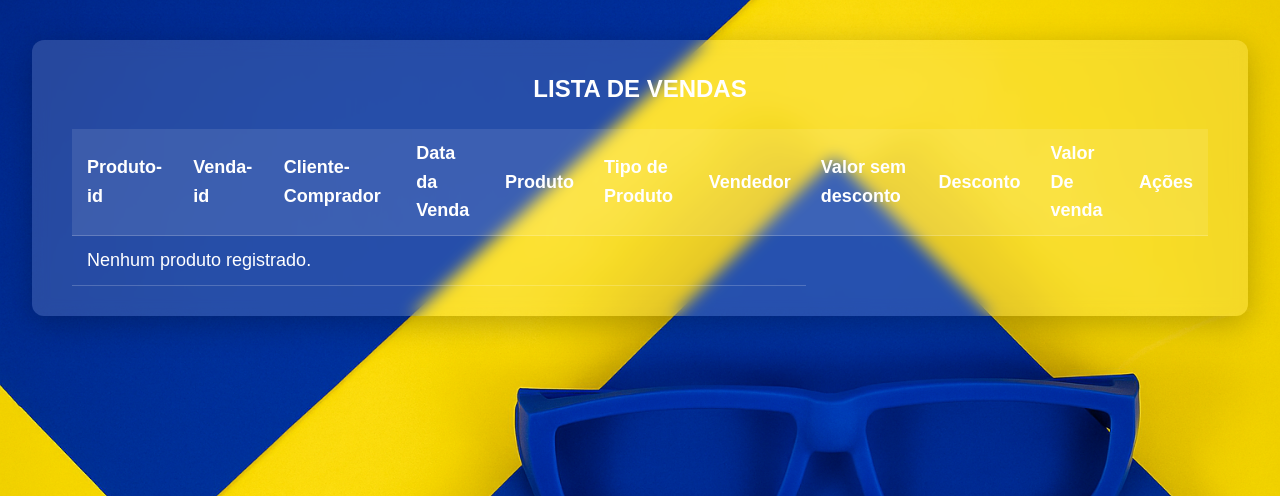
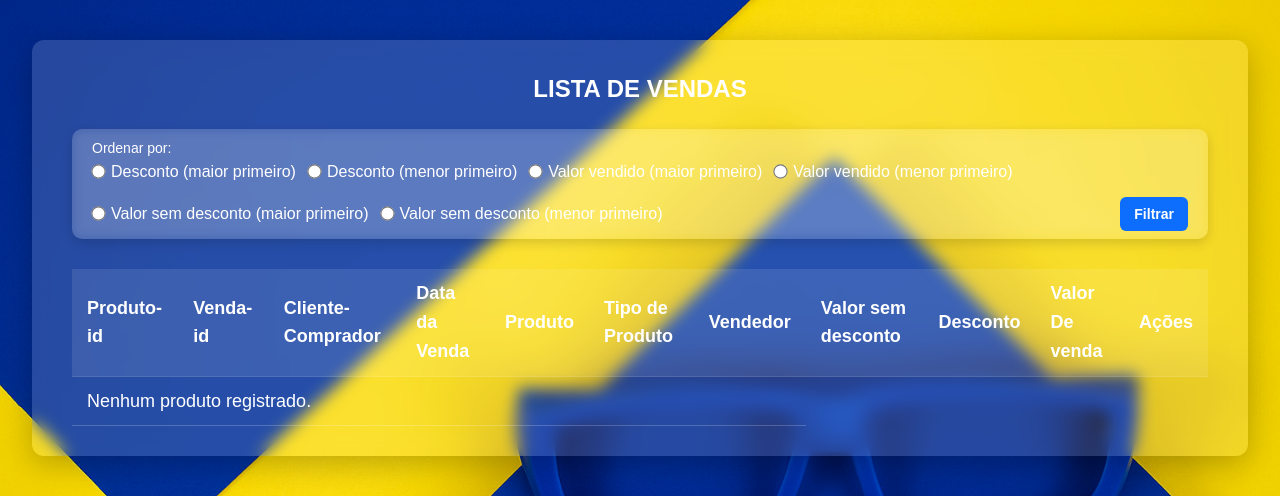
Before and after one commit to PJKTDELFOS/posvendapamela, a Django app: page /tabela_produtos_vendidos/ in a window 1280 px wide. Shown: the part 72-568 px from the top of the page. Run offline with Django 5.2, Linux system fonts and the light colour scheme; the visitor is signed in with stand-in values (Sample User, id 1); data that the repository does not hold is empty.

Commit message:
correçoes de vendas e  tabela produtos

```diff
--- a/posvendasapp/admin.py
+++ b/posvendasapp/admin.py
@@ -68,8 +68,8 @@ class EquipeAdmin(admin.ModelAdmin):
 # Admin de Clientes com Vendas Inline
 @admin.register(Clientes)
 class ClientesAdmin(admin.ModelAdmin):
-    list_display = ('id','Nome', 'contato', 'valor_total_venda_do_cliente_formatada')
-    search_fields = ('Nome', 'contato')
+    list_display = ('id','Nome', 'contato', 'valor_total_venda_do_cliente_formatada','cpf')
+    search_fields = ('Nome', 'contato','cpf')
     inlines = [VendasInline]
     readonly_fields = ('valor_total_venda_do_cliente_formatada',)
 
--- a/posvendasapp/templates/posvendasapp/tabela_clientes.html
+++ b/posvendasapp/templates/posvendasapp/tabela_clientes.html
@@ -39,6 +39,7 @@
       <tr>
         <th>Nome</th>
         <th>Contato</th>
+        <th>CPF</th>
         <th>Valor Total de Vendas</th>
         <th>Ações</th>
       </tr>
@@ -48,6 +49,7 @@
       <tr>
         <td>{{ cliente.Nome }}</td>
         <td>{{ cliente.contato }}</td>
+        <td>{{ cliente.cpf }}</td>
         <td>R$ {{ cliente.valor_total_venda_do_cliente|floatformat:2 }}</td>
         <td class="action-buttons">
           <a href="{% url 'posvendasapp:atualizar_cliente' cliente.pk %}" class="edit">Editar</a>
--- a/posvendasapp/templates/posvendasapp/tabela_produtos_vendidos.html
+++ b/posvendasapp/templates/posvendasapp/tabela_produtos_vendidos.html
@@ -4,7 +4,49 @@
     <div class="list-container">
         <h2>LISTA DE VENDAS</h2>
 
+        <form method="get" class="filtros-container">
+    <fieldset>
+        <legend>Ordenar por:</legend>
 
+        <label>
+            <input type="radio" name="sort" value="desconto"
+                   {% if request.GET.sort == 'desconto' %}checked{% endif %}>
+            Desconto (maior primeiro)
+        </label>
+
+        <label>
+            <input type="radio" name="sort" value="desconto_asc"
+                   {% if request.GET.sort == 'desconto_asc' %}checked{% endif %}>
+            Desconto (menor primeiro)
+        </label>
+
+        <label>
+            <input type="radio" name="sort" value="Valor_venda"
+                   {% if request.GET.sort == 'Valor_venda' %}checked{% endif %}>
+            Valor vendido (maior primeiro)
+        </label>
+
+        <label>
+            <input type="radio" name="sort" value="Valor_venda_asc"
+                   {% if request.GET.sort == 'Valor_venda_asc' %}checked{% endif %}>
+            Valor vendido (menor primeiro)
+        </label>
+
+        <label>
+            <input type="radio" name="sort" value="valor_produto_sem_desconto"
+                   {% if request.GET.sort == 'valor_produto_sem_desconto' %}checked{% endif %}>
+            Valor sem desconto (maior primeiro)
+        </label>
+
+        <label>
+            <input type="radio" name="sort" value="valor_produto_sem_desconto_asc"
+                   {% if request.GET.sort == 'valor_produto_sem_desconto_asc' %}checked{% endif %}>
+            Valor sem desconto (menor primeiro)
+        </label>
+
+        <button type="submit">Filtrar</button>
+    </fieldset>
+</form>
         <!-- Tabela de vendas -->
         <table class="list-table">
             <thead>
@@ -36,7 +78,7 @@
                         R$ {{ produto.valor_produto_sem_desconto|floatformat:2|default:"0.00" }}
                     </td>
                     <td data-label="Desconto">
-                         {{ produto.desconto }}%
+                        {{ produto.desconto }}
                     </td>
                     <td data-label="Valor Original">
                         R$ {{ produto.Valor_venda|floatformat:2|default:"0.00" }}
--- a/posvendasapp/views.py
+++ b/posvendasapp/views.py
@@ -1,3 +1,4 @@
+from django.views.generic import DetailView
 from posvendasapp.services.Services import Main_services
 from django.contrib.auth import  logout
 from django.contrib.auth.mixins import LoginRequiredMixin
@@ -15,9 +16,9 @@ from.vendasforms import *
 from posvendasapp.services.search_map import mapa_modelos
 from datetime import date,timedelta
 from django.core.paginator import Paginator
-from django.http import  HttpResponseBadRequest
-from django.db.models import Q,Sum, F, Value,Prefetch
-from django.db.models.functions import Coalesce
+from django.db.models import F, FloatField, ExpressionWrapper,Prefetch
+
+
 
 # Create your views here.
 
@@ -26,6 +27,7 @@ from django.db.models.functions import Coalesce
 # Create your views here.
 
 
+#views de suporte_______________________________________________________________________________________________________
 class Login(LoginView):
     template_name = 'posvendasapp/tela_login.html'
     success_url = reverse_lazy('posvendasapp:menuinicial')
@@ -33,7 +35,6 @@ class Login(LoginView):
 
     def get_success_url(self):
         return self.success_url
-
 class Logout(LoginRequiredMixin,View):
     def get(self,*args,**kwargs):
         logout(self.request)
@@ -41,8 +42,30 @@ class Logout(LoginRequiredMixin,View):
 @login_required
 def testelogin(request):
     return render(request, 'posvendasapp/tela_inicial_vazia.html')
+class Busca(LoginRequiredMixin,View):
+
+    def get(self, request):
+        termo=request.GET.get('q','').strip()
+        resultados={}
+
+        if termo:
+            for modelo_nome,info in mapa_modelos.items():
+                queryset=info['queryset']
+                campos=info['campos']
+                qs_resultados=Main_services.busca_centralizada(queryset,termo,campos)
+
+                if qs_resultados.exists():
+                    resultados[modelo_nome]=qs_resultados
 
 
+
+
+        return render(request, f'posvendasapp/busca_dinamica.html', {
+            'termo': termo,
+            'resultados': resultados,
+        })
+
+#views de equipe________________________________________________________________________________________________________
 class CadastrarEquipe(View):
     template_name = 'posvendasapp/cadastro_att_equipe.html'
     def get(self, request, *args, **kwargs):
@@ -67,8 +90,6 @@ class CadastrarEquipe(View):
                 'form_equipe': form_equipe,
                 'modo':'criação',
                 'errors':errors,})
-
-
 class Atualizar_membro_Equipe(LoginRequiredMixin,View):
     template_name = 'posvendasapp/cadastro_att_equipe.html'
     def get(self, request, pk):
@@ -103,9 +124,6 @@ class Atualizar_membro_Equipe(LoginRequiredMixin,View):
                 'modo':'edição',
                 'errors': e.message_dict if hasattr(e, 'message_dict') else e.messages
                 })
-
-
-
 class DeleteEquipe(LoginRequiredMixin,DeleteView):
     model = Equipe
     success_url = reverse_lazy('posvendasapp:tabela_equipe')
@@ -115,8 +133,30 @@ class DeleteEquipe(LoginRequiredMixin,DeleteView):
     def post(self, request, *args, **kwargs):
         messages.success(self.request, 'Membro da equipe deletado com sucesso com sucesso!')
         return super().post(request, *args, **kwargs)
+class Listar_Staff(ListView):
+    model = Equipe
+    template_name = 'posvendasapp/tabela_equipe.html'
+    context_object_name = 'equipe'
+    paginate_by = 10
+
+    def get_queryset(self):
+        queryset = Equipe.objects.order_by('Usuario')
+        cargo = self.request.GET.get('Cargo', 'None')
+        if cargo != 'None' and cargo:
+            queryset = queryset.filter(Cargo=cargo)
+        return queryset
+
+    def get_context_data(self, **kwargs):
+        context = super().get_context_data(**kwargs)
+        context['cargos'] = Equipe.objects.values_list('Cargo', flat=True).distinct()
+        return context
+
+class Membro_Equipe(DetailView,LoginRequiredMixin):
+    model = Equipe
+    template_name = 'posvendasapp/venda_ficha.html'
 
 
+#views de cliente_______________________________________________________________________________________________________
 class Cadastrar_Cliente(LoginRequiredMixin,View):
     template_name = 'posvendasapp/cadastro_att_cliente.html'
 
@@ -137,7 +177,6 @@ class Cadastrar_Cliente(LoginRequiredMixin,View):
                 'cliente_form': form_cliente,
                 'modo':'criação'
             })
-
 class Atualizar_Cliente(LoginRequiredMixin,View):
     template_name = 'posvendasapp/cadastro_att_cliente.html'
     def get(self, request, *args, **kwargs):
@@ -161,8 +200,6 @@ class Atualizar_Cliente(LoginRequiredMixin,View):
                 'modo':'edição'
 
             })
-
-
 class DeleteCliente(LoginRequiredMixin,DeleteView):
     model = Clientes
     success_url = reverse_lazy('posvendasapp:tabela_cliente')
@@ -172,8 +209,36 @@ class DeleteCliente(LoginRequiredMixin,DeleteView):
     def post(self, request, *args, **kwargs):
         messages.success(self.request, 'cliente deletado com sucesso com sucesso!')
         return super().post(request, *args, **kwargs)
+class Listar_Clientes(ListView):
+    model = Clientes
+    template_name = 'posvendasapp/tabela_clientes.html'
+    context_object_name = 'cliente'
+    paginate_by = 10
 
+    def get_queryset(self):
+        queryset = Clientes.objects.all()
+        sort_param = self.request.GET.get('sort', '')
 
+        # Aplica ordenação manual posterior com base no total
+        if sort_param in ['valor_total', 'valor_total_asc']:
+            queryset = list(queryset)
+            queryset.sort(
+                key=lambda cliente: cliente.valor_total_venda_do_cliente,
+                reverse=(sort_param == 'valor_total')
+            )
+        elif sort_param == 'nome':
+            queryset = queryset.order_by('Nome')
+        elif sort_param == 'nome_desc':
+            queryset = queryset.order_by('-Nome')
+        else:
+            queryset = queryset.order_by('-id')
+
+        return queryset
+
+    def get_context_data(self, **kwargs):
+        context = super().get_context_data(**kwargs)
+        return context
+#views de vendas_______________________________________________________________________________________________________
 class Cadastrar_Vendas(LoginRequiredMixin, View):
     template_name = 'posvendasapp/cadastro_vendas.html'
 
@@ -222,7 +287,6 @@ class Cadastrar_Vendas(LoginRequiredMixin, View):
                 'errors': e,
                 'modo': 'criação'
             })
-
 class Atualizar_Vendas(LoginRequiredMixin, View):
     template_name = 'posvendasapp/cadastro_vendas.html'
 
@@ -272,103 +336,6 @@ class Atualizar_Vendas(LoginRequiredMixin, View):
                 'errors': e,
                 'modo': 'edição'
             })
-
-
-
-class DeleteProduto(LoginRequiredMixin,DeleteView):
-    model = Vendas
-    success_url = reverse_lazy('posvendasapp:tabela_vendas')
-    pk_url_kwarg = 'produto_pk'
-
-    def post(self, request, *args, **kwargs):
-        messages.success(self.request, 'produto deletado com sucesso!')
-        return super().post(request, *args, **kwargs)
-
-class DeleteOcorrencia(LoginRequiredMixin,DeleteView):
-    model = Vendas
-    success_url = reverse_lazy('posvendasapp:tabela_vendas')
-    pk_url_kwarg = 'ocorrencia_pk'
-
-    def post(self, request, *args, **kwargs):
-        messages.success(self.request, 'Ocorrencia deletado com sucesso!')
-        return super().post(request, *args, **kwargs)
-
-class Busca(LoginRequiredMixin,View):
-
-    def get(self, request):
-        termo=request.GET.get('q','').strip()
-        resultados={}
-
-        if termo:
-            for modelo_nome,info in mapa_modelos.items():
-                queryset=info['queryset']
-                campos=info['campos']
-                qs_resultados=Main_services.busca_centralizada(queryset,termo,campos)
-
-                if qs_resultados.exists():
-                    resultados[modelo_nome]=qs_resultados
-
-
-
-
-        return render(request, f'posvendasapp/busca_dinamica.html', {
-            'termo': termo,
-            'resultados': resultados,
-        })
-
-
-
-class Listar_Staff(ListView):
-    model = Equipe
-    template_name = 'posvendasapp/tabela_equipe.html'
-    context_object_name = 'equipe'
-    paginate_by = 10
-
-    def get_queryset(self):
-        queryset = Equipe.objects.order_by('Usuario')
-        cargo = self.request.GET.get('Cargo', 'None')
-        if cargo != 'None' and cargo:
-            queryset = queryset.filter(Cargo=cargo)
-        return queryset
-
-    def get_context_data(self, **kwargs):
-        context = super().get_context_data(**kwargs)
-        context['cargos'] = Equipe.objects.values_list('Cargo', flat=True).distinct()
-        return context
-
-
-class Listar_Clientes(ListView):
-    model = Clientes
-    template_name = 'posvendasapp/tabela_clientes.html'
-    context_object_name = 'cliente'
-    paginate_by = 10
-
-    def get_queryset(self):
-        queryset = Clientes.objects.all()
-        sort_param = self.request.GET.get('sort', '')
-
-        # Aplica ordenação manual posterior com base no total
-        if sort_param in ['valor_total', 'valor_total_asc']:
-            queryset = list(queryset)
-            queryset.sort(
-                key=lambda cliente: cliente.valor_total_venda_do_cliente,
-                reverse=(sort_param == 'valor_total')
-            )
-        elif sort_param == 'nome':
-            queryset = queryset.order_by('Nome')
-        elif sort_param == 'nome_desc':
-            queryset = queryset.order_by('-Nome')
-        else:
-            queryset = queryset.order_by('-id')
-
-        return queryset
-
-    def get_context_data(self, **kwargs):
-        context = super().get_context_data(**kwargs)
-        return context
-
-
-
 class Listar_Vendas(LoginRequiredMixin, ListView):
     model = Vendas
     template_name = 'posvendasapp/tabela_vendas.html'
@@ -438,6 +405,36 @@ class Delete_Venda(LoginRequiredMixin,DeleteView):
     def post(self, request, *args, **kwargs):
         messages.success(self.request, 'cliente deletado com sucesso com sucesso!')
         return super().post(request, *args, **kwargs)
+class DeleteProduto(LoginRequiredMixin,DeleteView):
+    model = Vendas
+    success_url = reverse_lazy('posvendasapp:tabela_vendas')
+    pk_url_kwarg = 'produto_pk'
+
+    def post(self, request, *args, **kwargs):
+        messages.success(self.request, 'produto deletado com sucesso!')
+        return super().post(request, *args, **kwargs)
+class DeleteOcorrencia(LoginRequiredMixin,DeleteView):
+    model = Vendas
+    success_url = reverse_lazy('posvendasapp:tabela_vendas')
+    pk_url_kwarg = 'ocorrencia_pk'
+
+    def post(self, request, *args, **kwargs):
+        messages.success(self.request, 'Ocorrencia deletado com sucesso!')
+        return super().post(request, *args, **kwargs)
+
+
+
+
+
+
+
+
+
+
+
+
+
+
 
 
 class Listar_Produtos_Vendidos(LoginRequiredMixin, ListView):
@@ -446,44 +443,39 @@ class Listar_Produtos_Vendidos(LoginRequiredMixin, ListView):
     context_object_name = 'produtos'
     paginate_by = 10
 
-    # def get_queryset(self):
-    #     produtos_prefetch = Prefetch('produtos_vendidos')  # garantir prefetch
-    #     qs = Vendas.objects.select_related('cliente', 'vendedor') \
-    #         .prefetch_related(produtos_prefetch, 'ocorrencias_venda')
-    #
-    #     nome = self.request.GET.get('nome', '')
-    #     valor = self.request.GET.get('valor', '')
-    #     retorno = self.request.GET.get('retorno', '')
-    #
-    #     # Ordenação por nome
-    #     if nome == 'az':
-    #         return qs.order_by('cliente__Nome')
-    #     elif nome == 'za':
-    #         return qs.order_by('-cliente__Nome')
-    #
-    #     # Ordenação por valor total (manual)
-    #     if valor in ['asc', 'dec']:
-    #         lista = list(qs)  # Força avaliação com prefetch aplicado
-    #         for venda in lista:
-    #             list(venda.produtos_vendidos.all())  # Força carregar os produtos aqui
-    #
-    #         lista.sort(
-    #             key=lambda v: v.valor_total_venda if v.valor_total_venda is not None else 0,
-    #             reverse=(valor == 'dec')
-    #         )
-    #         return lista
-    #
-    #     # Ordenação por data de retorno (manual)
-    #     if retorno in ['asc', 'dec']:
-    #         lista = list(qs)
-    #         lista.sort(
-    #             key=lambda v: (v.Data_venda + timedelta(days=v.Previsao))
-    #             if v.Data_venda and v.Previsao else date.min,
-    #             reverse=(retorno == 'dec')
-    #         )
-    #         return lista
-    #
-    #     return qs.order_by('-id')
+    def get_queryset(self):
+        sort_param = self.request.GET.get('sort', '')
+        queryset = Produtos.objects.all()
+
+        # Ordenações diretas no banco
+        if sort_param == 'Valor_venda':
+            queryset = queryset.order_by('-Valor_venda')
+        elif sort_param == 'Valor_venda_asc':
+            queryset = queryset.order_by('Valor_venda')
+        elif sort_param == 'valor_produto_sem_desconto':
+            queryset = queryset.order_by('-valor_produto_sem_desconto')
+        elif sort_param == 'valor_produto_sem_desconto_asc':
+            queryset = queryset.order_by('valor_produto_sem_desconto')
+        elif sort_param == 'desconto':
+            queryset = queryset.annotate(
+                desconto_calc=ExpressionWrapper(
+                    100 * (F('valor_produto_sem_desconto') - F('Valor_venda')) / F('valor_produto_sem_desconto'),
+                    output_field=FloatField()
+                )
+            ).order_by('-desconto_calc')
+        elif sort_param == 'desconto_asc':
+            queryset = queryset.annotate(
+                desconto_calc=ExpressionWrapper(
+                    100 * (F('valor_produto_sem_desconto') - F('Valor_venda')) / F('valor_produto_sem_desconto'),
+                    output_field=FloatField()
+                )
+            ).order_by('desconto_calc')
+        else:
+            queryset = queryset.order_by('-id')
+
+        return queryset
+
+
 
     def get_context_data(self, **kwargs):
         context = super().get_context_data(**kwargs)
```
Also changed, not shown: posvendasapp/management/commands/reset_sequences.py (added, +33 -0 lines), posvendasapp/management/commands/teste_db.py (added, +103 -0 lines), posvendasapp/models.py (+14 -1 lines), posvendasapp/management/__init__.py (added), posvendasapp/management/commands/__init__.py (added), posvendasapp/migrations/0001_initial.py, posvendasapp/migrations/0002_alter_clientes_arquivos.py (added), posvendasapp/migrations/0002_vendas_vendedor_alter_produtos_valor_venda_and_more.py (deleted), posvendasapp/migrations/0003_ocorrencia.py (deleted), posvendasapp/templates/posvendasapp/equipe_ficha.html (added), 1 other file.
